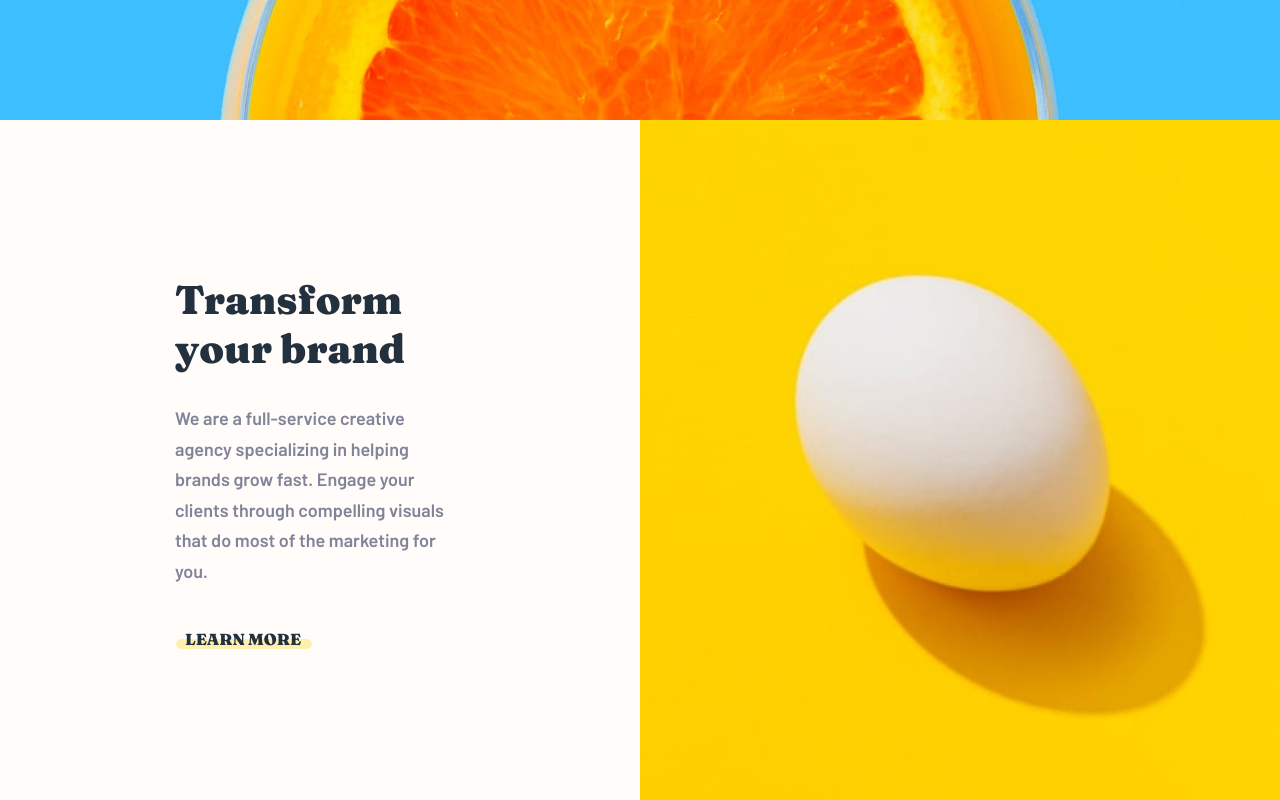
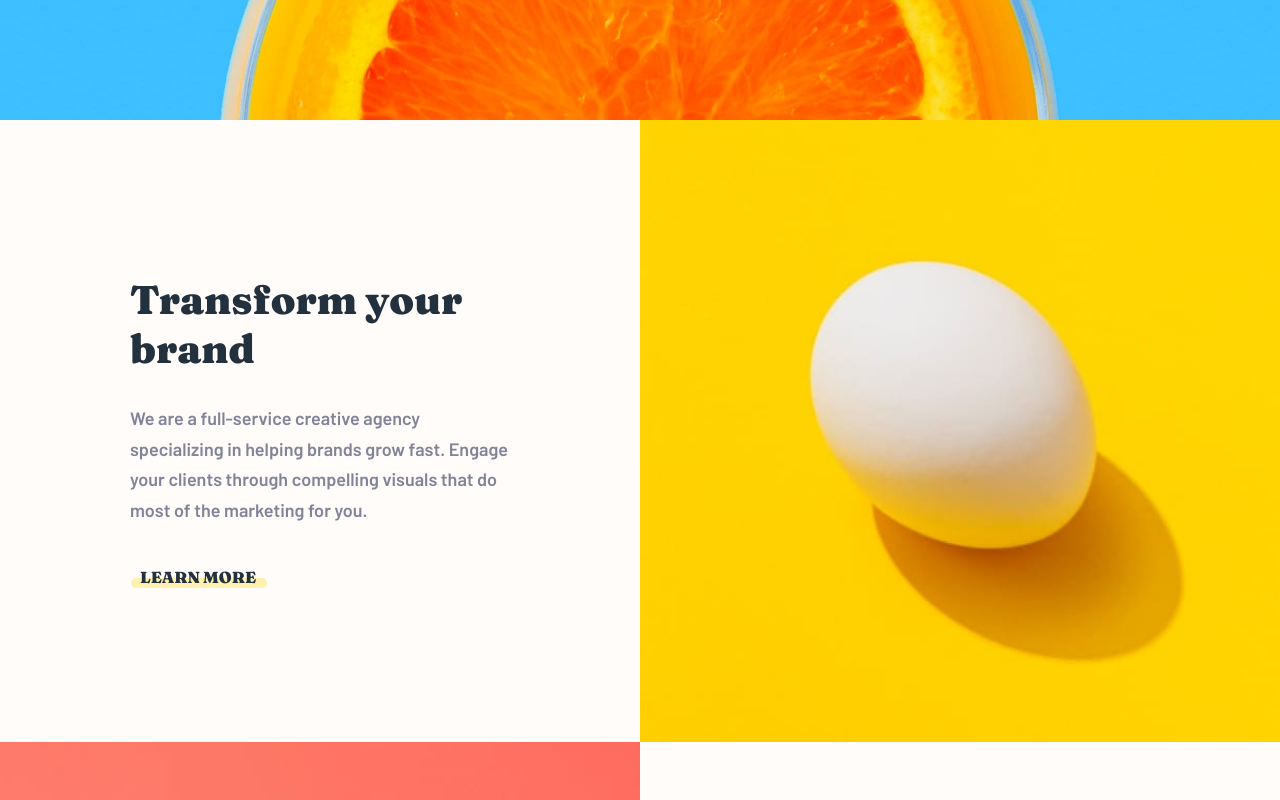
Before and after one commit to Suraj-Prakash-Singh/sunny-side, a plain HTML site: page index.html in a window 1280 px wide. Shown: the part 680-1480 px from the top of the page. Drawn offline with nearby package versions, Linux system fonts and the light colour scheme.

Commit message:
fixed bug in about-content div

```diff
--- a/styles.css
+++ b/styles.css
@@ -519,14 +519,20 @@ footer{
     /* About */
 
     .about-content{
-        max-width: unnset;
+        max-width: unset;
         padding: 155px 130px;
+        /* margin: none; */
     }
 
     .about-h2{
         font-size: 40px;
+        /* width: 460px;
+        height: 91px; */
     }
-    .about-p{ margin-bottom: 40px; }
+    .about-p{ margin-bottom: 40px;
+    /* width: 460px;
+    height: 91px; */
+ }
 
     /* testimonials */
 
```
